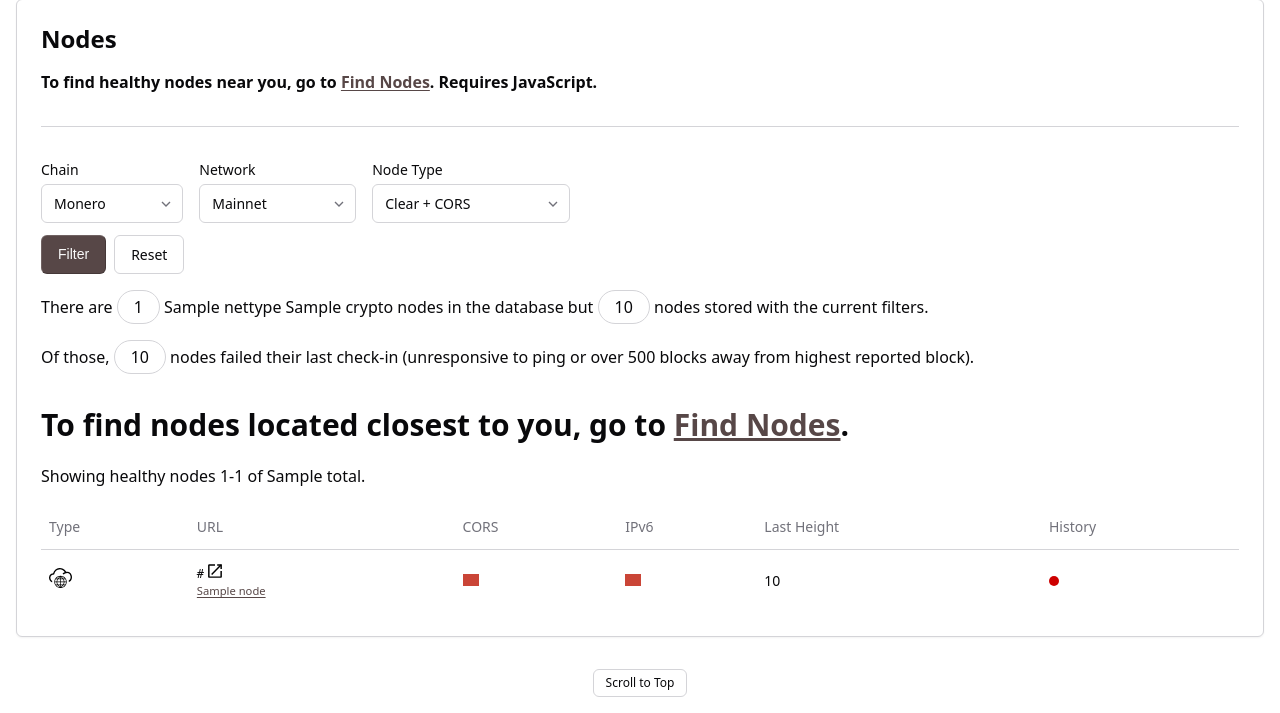
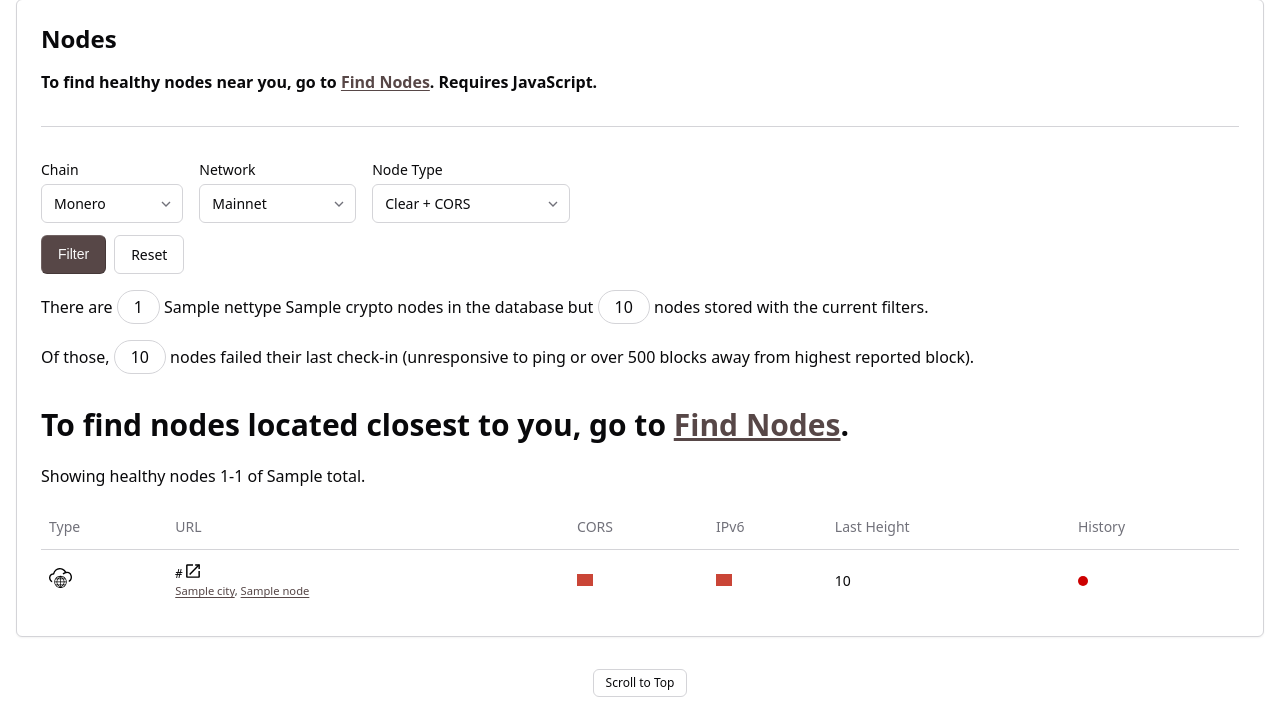
Before and after one commit to lalanza808/monero.fail, a Flask app: template xmrnodes/templates/index.html in a window 1280 px wide. Shown: the part 543-1256 px from the top of the page. Run offline with Flask 2, Linux system fonts and the light colour scheme; tables that the repository leaves empty hold one stand-in row (values such as "Sample post"); the template is opened without the code that fills it: values that come from a table or form of the project are taken from there, most other values are stand-ins (such as "Sample title", 1, 10 or a date in 2020); grey boxes are pictures that could not be loaded.

Commit message:
fix typo

```diff
--- a/xmrnodes/templates/index.html
+++ b/xmrnodes/templates/index.html
@@ -138,7 +138,7 @@
               </a>
               <br />
               <p style="font-size: 0.8em; color: rgba(34, 34, 34, 0.9);">
-                {% if node.state %}<a href="{{ request.path }}?{{ request.args | urlencode }}&city={{ node.city }}#nodes">{{ node.city }}</a>, {% endif %}
+                {% if node.city %}<a href="{{ request.path }}?{{ request.args | urlencode }}&city={{ node.city }}#nodes">{{ node.city }}</a>, {% endif %}
                 {% if node.country_name %}<a href="{{ request.path }}?{{ request.args | urlencode }}&country={{ node.country_code }}#nodes">{{ node.country_name }}</a>{% endif %}
               </p>
             </td>
```
